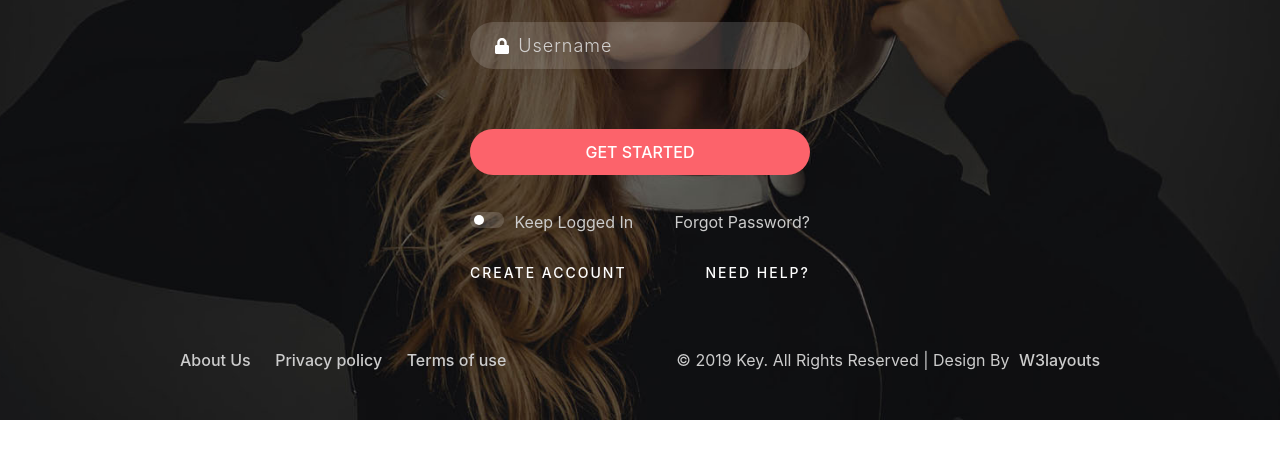
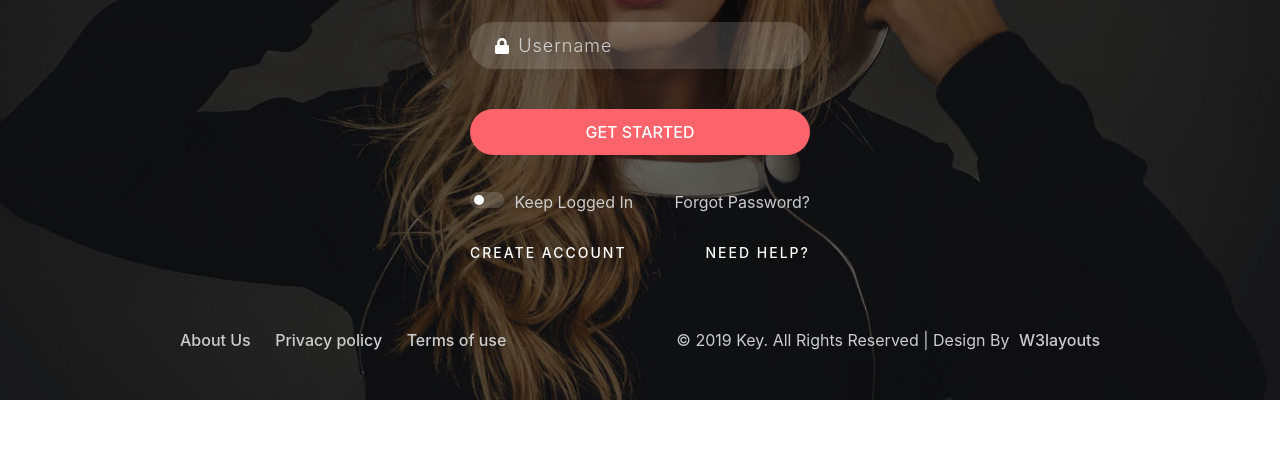
Before and after one commit to rocketki/w3layout-loginPage, a plain HTML site: page index.html in a window 1280 px wide. Shown: the part 282-740 px from the top of the page. Drawn offline with Linux system fonts and the light colour scheme.

Commit message:
content finish

```diff
--- a/css/main.css
+++ b/css/main.css
@@ -116,7 +116,7 @@ ul {
 	font-weight: 450;
 	margin-top: 10px;
     width: 100%;
-    margin: 35px 0;
+    margin: 15px 0 35px 0;
 }
 
 
```
